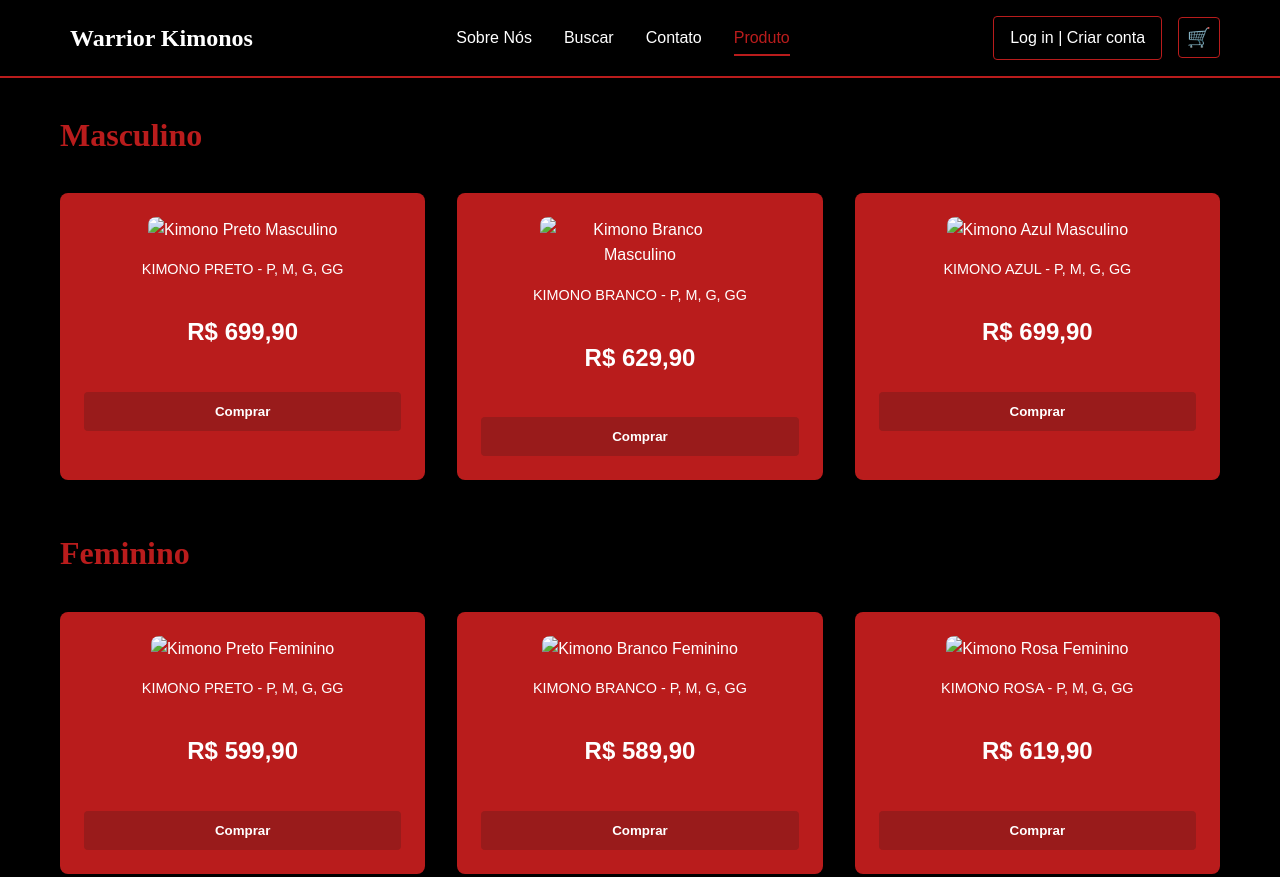
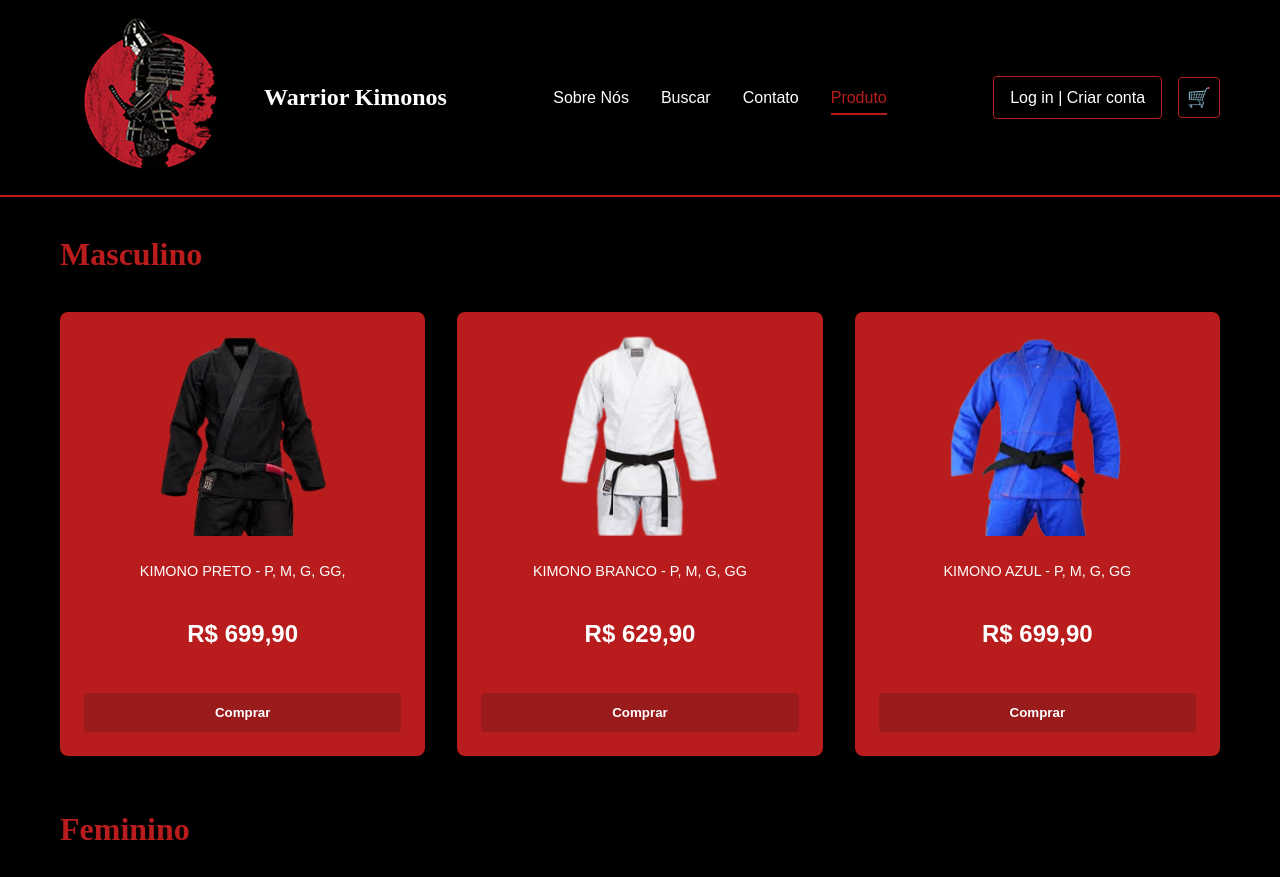
Before and after one commit to joao301007/site-e-commerce, a plain HTML site: page produtos.html in a window 1280 px wide. Shown: the top 877 px of the page. Drawn offline with Linux system fonts and the light colour scheme; files that its build step writes are made by us from their sources.

Commit message:
Update produtos.html

```diff
--- a/produtos.html
+++ b/produtos.html
@@ -4,13 +4,13 @@
     <meta charset="UTF-8">
     <meta name="viewport" content="width=device-width, initial-scale=1.0">
     <title>Warrior Kimonos - Produtos</title>
-    <link rel="stylesheet" href="../css/style.css">
+    <link rel="stylesheet" href="style.css">
 </head>
 <body>
     <header class="header">
         <div class="container">
             <div class="logo">
-                <img src="/images/logosite.png" alt="">
+                <img src="logosite.png" alt="">
                 <span class="logo-text">Warrior Kimonos</span>
             </div>
 
@@ -36,16 +36,16 @@
 
                     <div class="products-grid">
                         <div class="product-card">
-                            <img src="/images/download-removebg-preview (1) 1.png" alt="Kimono Preto Masculino" />
+                            <img src="download-removebg-preview1.png" alt="Kimono Preto Masculino" />
                             <div class="product-info">
-                                <p class="product-name">KIMONO PRETO - P, M, G, GG</p>
+                                <p class="product-name">KIMONO PRETO - P, M, G, GG,</p>
                                 <p class="product-price">R$ 699,90</p>
                                 <button class="buy-btn">Comprar</button>
                             </div>
                         </div>
 
                         <div class="product-card">
-                            <img src="/images/kimono-branco.png" alt="Kimono Branco Masculino" />
+                            <img src="kimono-branco.png" alt="Kimono Branco Masculino" />
                             <div class="product-info">
                                 <p class="product-name">KIMONO BRANCO - P, M, G, GG</p>
                                 <p class="product-price">R$ 629,90</p>
@@ -54,7 +54,7 @@
                         </div>
 
                         <div class="product-card">
-                            <img src="/images/download-removebg-preview (2) 2.png" alt="Kimono Azul Masculino" />
+                            <img src="download-removebg-preview2.png" alt="Kimono Azul Masculino" />
                             <div class="product-info">
                                 <p class="product-name">KIMONO AZUL - P, M, G, GG</p>
                                 <p class="product-price">R$ 699,90</p>
@@ -69,7 +69,7 @@
 
                     <div class="products-grid">
                         <div class="product-card">
-                            <img src="/images/kimono-feminino-preto.png" alt="Kimono Preto Feminino" />
+                            <img src="kimono-feminino-preto.png" alt="Kimono Preto Feminino" />
                             <div class="product-info">
                                 <p class="product-name">KIMONO PRETO - P, M, G, GG</p>
                                 <p class="product-price">R$ 599,90</p>
@@ -78,7 +78,7 @@
                         </div>
 
                         <div class="product-card">
-                            <img src="/images/kimono-feminino-branco.png" alt="Kimono Branco Feminino" />
+                            <img src="kimono-feminino-branco.png" alt="Kimono Branco Feminino" />
                             <div class="product-info">
                                 <p class="product-name">KIMONO BRANCO - P, M, G, GG</p>
                                 <p class="product-price">R$ 589,90</p>
@@ -87,7 +87,7 @@
                         </div>
 
                         <div class="product-card">
-                            <img src="/images/kimono-feminino-rosa.png" alt="Kimono Rosa Feminino" />
+                            <img src="kimono-feminino-rosa.png" alt="Kimono Rosa Feminino" />
                             <div class="product-info">
                                 <p class="product-name">KIMONO ROSA - P, M, G, GG</p>
                                 <p class="product-price">R$ 619,90</p>
```
